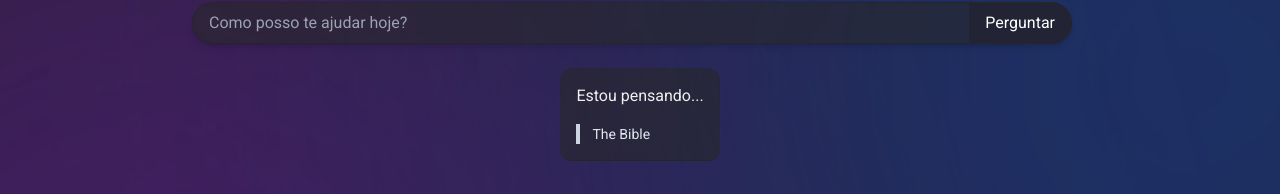
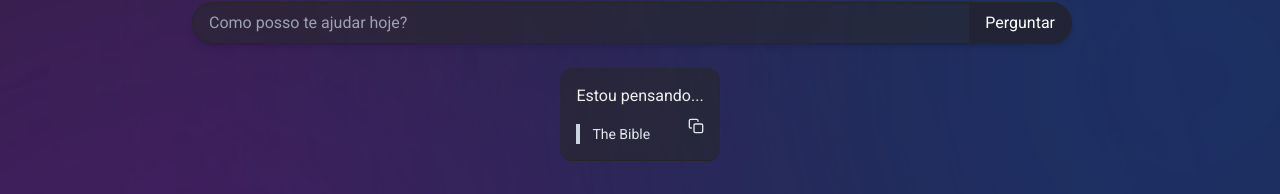
Before and after one commit to Oliveiiraa/thebible, a Next.js app in the folder app/: page / in a window 1280 px wide. Both pictures are taken after typing "Sample" into the empty fields and a click on the button "Perguntar". Shown: the part 319-513 px from the top of the page. Built offline with nearby package versions, Linux system fonts and the light colour scheme; no server answers.

Commit message:
feat: add copy answer

```diff
--- a/app/package.json
+++ b/app/package.json
@@ -17,7 +17,8 @@
     "openai": "^4.28.0",
     "react": "^18",
     "react-dom": "^18",
-    "react-icons": "^5.0.1"
+    "react-icons": "^5.0.1",
+    "react-tooltip": "^5.26.3"
   },
   "devDependencies": {
     "@types/node": "^20",
--- a/app/src/components/modals/answer/index.tsx
+++ b/app/src/components/modals/answer/index.tsx
@@ -1,15 +1,45 @@
+import { useState } from "react"
+import { FiCopy } from "react-icons/fi"
+import { Tooltip } from "react-tooltip"
+
 export default function AnswerModal({ answer }: { answer: string }) {
+  const [copied, setCopied] = useState(false)
+
+  const handleCopy = () => {
+    navigator.clipboard.writeText(answer)
+    setCopied(true)
+
+    setTimeout(() => {
+      setCopied(false)
+    }, 2000)
+  }
+
   return (
+    <>
+    <Tooltip id="copy" />
+
     <div
       className="flex justify-center border-b border-neutral-800 bg-zinc-800/60 from-inherit static w-auto rounded-xl borderp-4 p-4"
       style={{ maxHeight: "15em", overflowY: "auto", maxWidth: "50vw" }}
     >
       <div>
-        <div>
+        <div className="flex items-center">
           <p>{answer}</p>
+        </div>
+        <div className="flex justify-between items-center">
           <blockquote className="mt-4 text-sm border-l-4 border-slate-300 pl-3 text-slate-200">The Bible</blockquote>
+            <a
+              className="ml-2 text-slate-200 hover:text-slate-300 cursor-pointer"
+              onClick={handleCopy}
+              data-tooltip-content={copied ? "Copiado!" : "Copiar"}
+              data-tooltip-id="copy"
+              data-tooltip-place="bottom"
+            >
+              <FiCopy />
+            </a>
         </div>
       </div>
     </div>
+    </>
   )
 }
```
Also changed, not shown: 1 other file (tests, documents, lock files or other folders).
